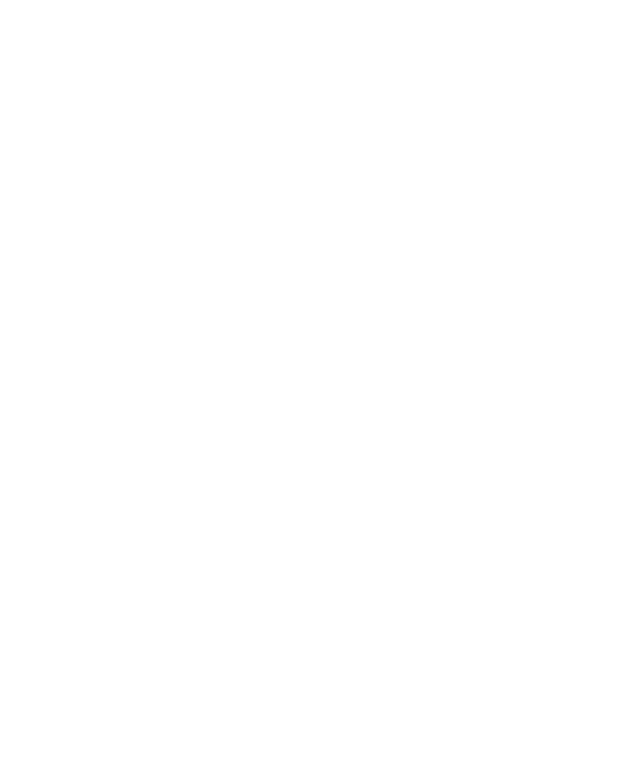
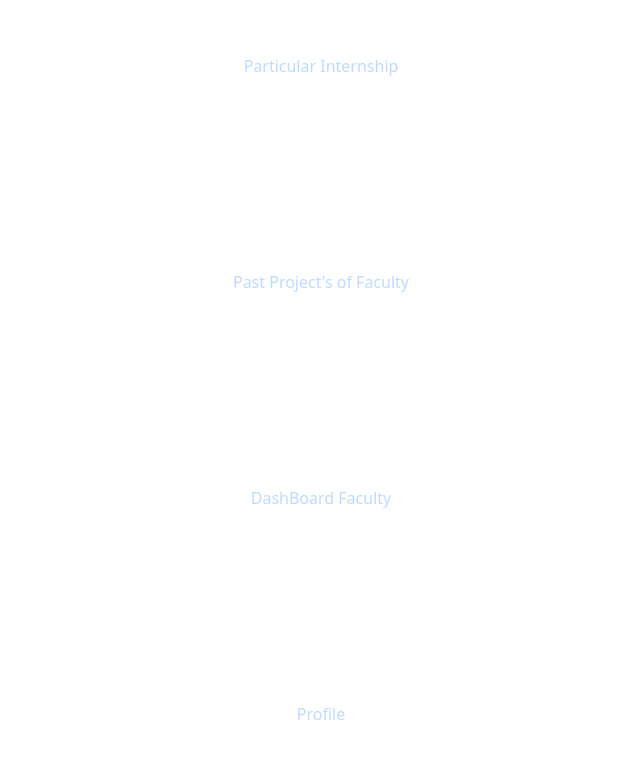
Before and after one commit to Dami-18/IRISMS, a Next.js app: page / in a window 1280 px wide. Shown: the part 690-1448 px from the top of the page, without its empty margins (319-959 px from the left). Before the commit the page ends 800 px from the top, so only its background shows below. Built offline with nearby package versions, Linux system fonts and the light colour scheme.

Commit message:
new file buttons added

```diff
--- a/src/app/page.tsx
+++ b/src/app/page.tsx
@@ -7,7 +7,7 @@ const Home = () => {
   const router = useRouter();
   return (
     //outer div
-    <div className="flex">
+    <div className="flex flex-col">
       {/* Login Button */}
       <button
         className="text-red-200 m-12 p-12"
@@ -40,6 +40,46 @@ const Home = () => {
       >
         Student's Dashboard
       </button>
+
+      {/* button of particular internship */}
+      <button
+        className="text-blue-200 m-12 p-12 borderborder-amber-200"
+        onClick={() => {
+          router.push("/particular-internship");
+        }}
+      >
+        Particular Internship
+      </button>
+
+      {/* button of Past Projects of Fac internship */}
+      <button
+        className="text-blue-200 m-12 p-12 borderborder-amber-200"
+        onClick={() => {
+          router.push("/past-projects");
+        }}
+      >
+        Past Project's of Faculty
+      </button>
+
+      {/* button of dashboard-faculty */}
+      <button
+        className="text-blue-200 m-12 p-12 borderborder-amber-200"
+        onClick={() => {
+          router.push("/dashboard-faculty");
+        }}
+      >
+        DashBoard Faculty
+      </button>
+
+      {/* button of profile */}
+      <button
+        className="text-blue-200 m-12 p-12 borderborder-amber-200"
+        onClick={() => {
+          router.push("/profile");
+        }}
+      >
+        Profile
+      </button>
     </div>
   );
 };
```
